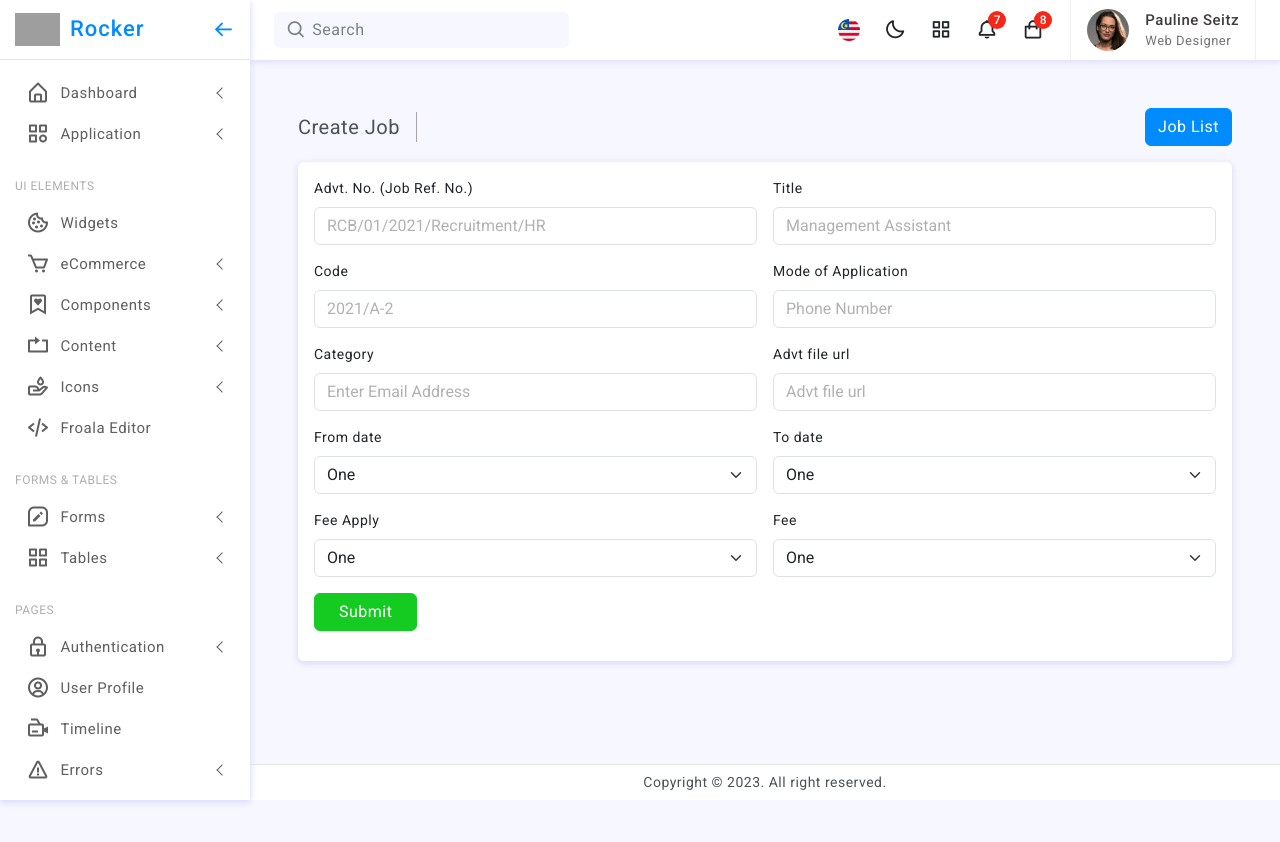
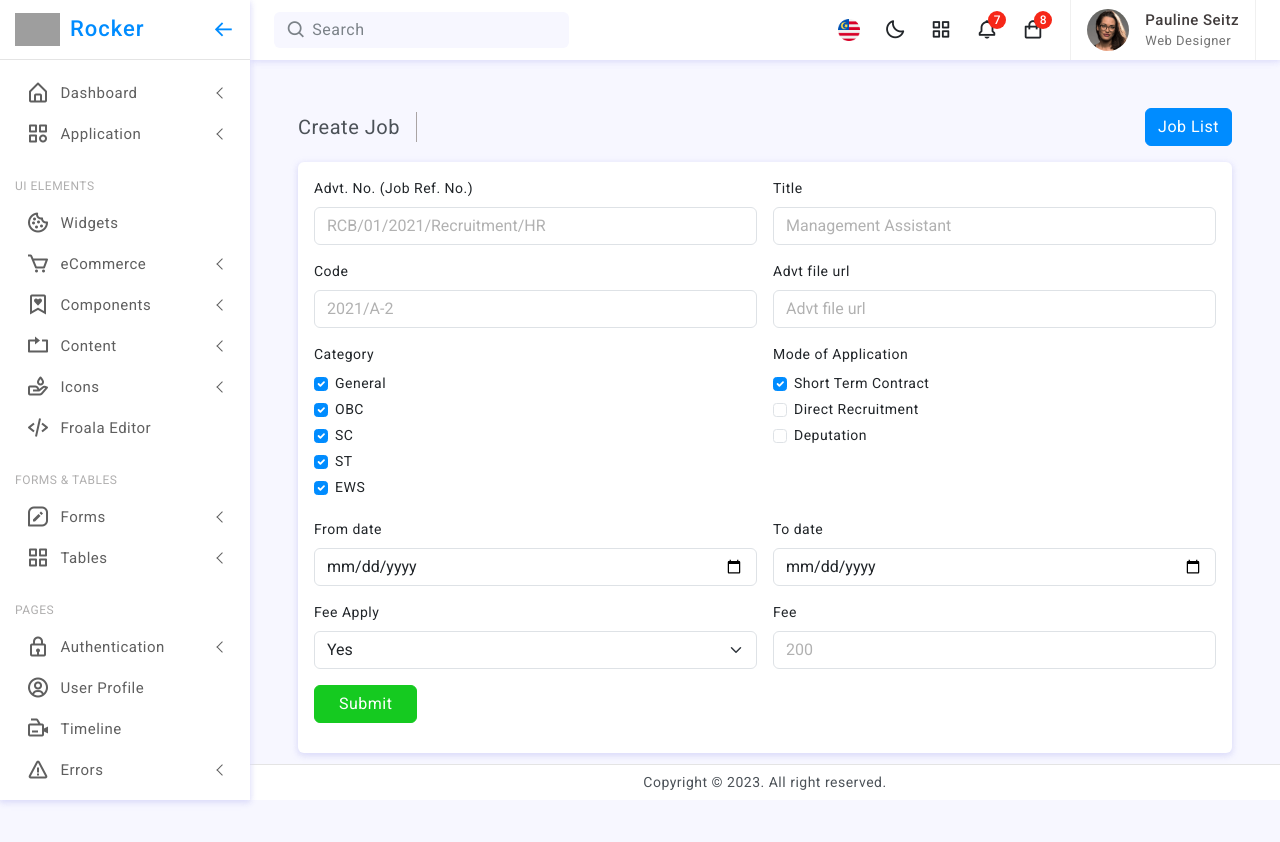
Before and after one commit to Shivendra-rajpoot/job-application, a Vue app in the folder frontend/: page /admin/job/create in a window 1280 px wide. Shown: the top 842 px of the page. Built offline with nearby package versions, Linux system fonts and the light colour scheme; grey boxes are pictures that could not be loaded.

Commit message:
Initial commit - change index.html job vue

```diff
--- a/frontend/index.html
+++ b/frontend/index.html
@@ -2,11 +2,11 @@
 <head>
 <meta charset="UTF-8" />
 <meta name="viewport" content="width=device-width, initial-scale=1.0" />
-<title>Vue + Rocker layout</title>
+<title>RCB Online Job Portal</title>
 
 
 <!-- Favicon (optional) -->
-<link rel="icon" href="/assets/images/favicon-32x32.png" type="image/png" />
+<link rel="icon" href="/assets/images/logo-icon.png" type="image/png" />
 
 
 <!-- Vendor CSS (reuse from original) -->
--- a/frontend/src/views/admin/createJob.vue
+++ b/frontend/src/views/admin/createJob.vue
@@ -28,49 +28,70 @@
                         <label for="code" class="form-label">Code</label>
                         <input type="text" class="form-control" id="code" placeholder="2021/A-2">
                      </div>
-                     <div class="col-12 col-lg-6">
-                        <label for="PhoneNumber" class="form-label">Mode of Application</label>
-                        <input type="text" class="form-control" id="PhoneNumber" placeholder="Phone Number">
-                     </div>
-                     <div class="col-12 col-lg-6">
-                        <label for="InputEmail" class="form-label">Category</label>
-                        <input type="text" class="form-control" id="InputEmail" placeholder="Enter Email Address">
-                     </div>
-                     <div class="col-12 col-lg-6">
+
+                                          <div class="col-12 col-lg-6">
                         <label for="advt_file" class="form-label">Advt file url</label>
                          <input type="text" class="form-control" id="advt_file" placeholder="Advt file url">
                      </div>
                      <div class="col-12 col-lg-6">
-                        <label for="InputCountry" class="form-label">From date</label>
-                        <select class="form-select" id="InputCountry" aria-label="Default select example">
-                           <option value="1">One</option>
-                           <option value="2">Two</option>
-                           <option value="3">Three</option>
+                        <label for="InputEmail" class="form-label">Category</label>
+                         <div class="form-check">
+									<input class="form-check-input" type="checkbox" value="General" id="General" checked>
+									<label class="form-check-label" for="General">General</label>
+								</div>
+                                <div class="form-check">
+									<input class="form-check-input" type="checkbox" value="OBC" id="OBC" checked>
+									<label class="form-check-label" for="OBC">OBC</label>
+								</div>
+                                <div class="form-check">
+									<input class="form-check-input" type="checkbox" value="SC" id="SC" checked>
+									<label class="form-check-label" for="SC">SC</label>
+								</div>
+                                <div class="form-check">
+									<input class="form-check-input" type="checkbox" value="ST" id="ST" checked>
+									<label class="form-check-label" for="ST">ST</label>
+								</div>
+                                <div class="form-check">
+									<input class="form-check-input" type="checkbox" value="EWS" id="EWS" checked>
+									<label class="form-check-label" for="EWS">EWS</label>
+								</div>
+                     </div>
+                         <div class="col-12 col-lg-6">
+                        <label for="Mode of Application" class="form-label">Mode of Application</label>
+                        <div class="form-check">
+									<input class="form-check-input" type="checkbox" value="Short Term Contract" id="Short Term Contract" checked>
+									<label class="form-check-label" for="Short Term Contract">Short Term Contract</label>
+								</div>
+                        <div class="form-check">
+									<input class="form-check-input" type="checkbox" value="Direct Recruitment" id="Direct Recruitment">
+									<label class="form-check-label" for="Direct Recruitment">Direct Recruitment</label>
+								</div>
+                                <div class="form-check">
+									<input class="form-check-input" type="checkbox" value="Deputation" id="Deputation">
+									<label class="form-check-label" for="Deputation">Deputation</label>
+								</div>
+
+
+                     </div>
+                     <div class="col-12 col-lg-6">
+                        <label for="from_date" class="form-label">From date</label>
+                       <input type="date" class="form-control" name="from_date">
+                     </div>
+                     <div class="col-12 col-lg-6">
+                        <label for="to_date" class="form-label">To date</label>
+                        <input type="date" class="form-control" name="to_date">
+                     </div>
+                     <div class="col-12 col-lg-6">
+                        <label for="fee_apply" class="form-label">Fee Apply</label>
+                        <select class="form-select" id="fee_apply" name="fee_apply" aria-label="Default select example">
+                           <option value="Yes">Yes</option>
+                           <option value="No">No</option>
+
                         </select>
                      </div>
                      <div class="col-12 col-lg-6">
-                        <label for="InputLanguage" class="form-label">To date</label>
-                        <select class="form-select" id="InputLanguage" aria-label="Default select example">
-                           <option value="1">One</option>
-                           <option value="2">Two</option>
-                           <option value="3">Three</option>
-                        </select>
-                     </div>
-                     <div class="col-12 col-lg-6">
-                        <label for="InputLanguage" class="form-label">Fee Apply</label>
-                        <select class="form-select" id="InputLanguage" aria-label="Default select example">
-                           <option value="1">One</option>
-                           <option value="2">Two</option>
-                           <option value="3">Three</option>
-                        </select>
-                     </div>
-                     <div class="col-12 col-lg-6">
-                        <label for="InputLanguage" class="form-label">Fee</label>
-                        <select class="form-select" id="InputLanguage" aria-label="Default select example">
-                           <option value="1">One</option>
-                           <option value="2">Two</option>
-                           <option value="3">Three</option>
-                        </select>
+                        <label for="fee" class="form-label">Fee</label>
+                        <input type="text" name="fee" class="form-control" id="fee" placeholder="200">
                      </div>
 
                      <div class="col-12 col-lg-6">
```
